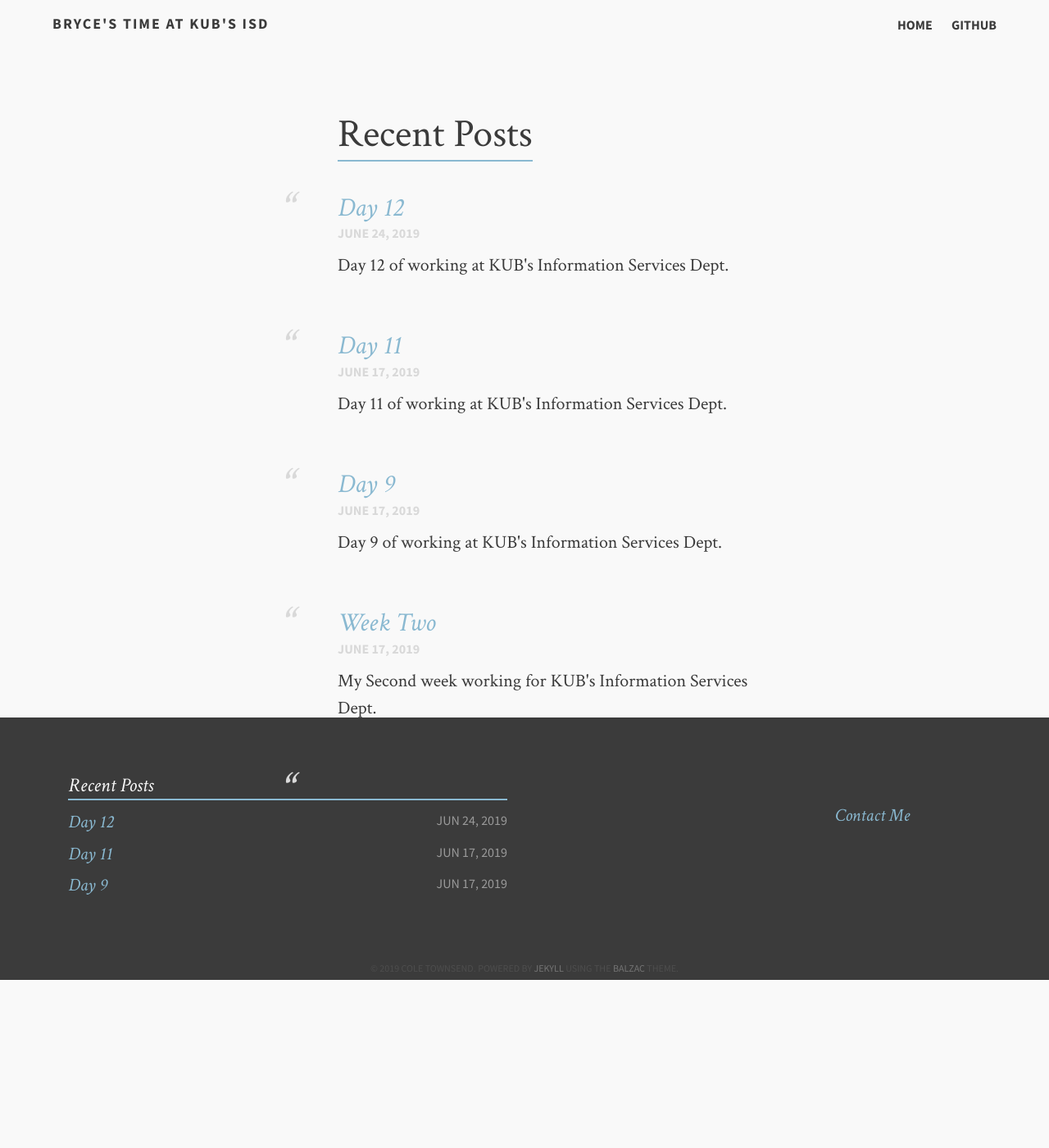
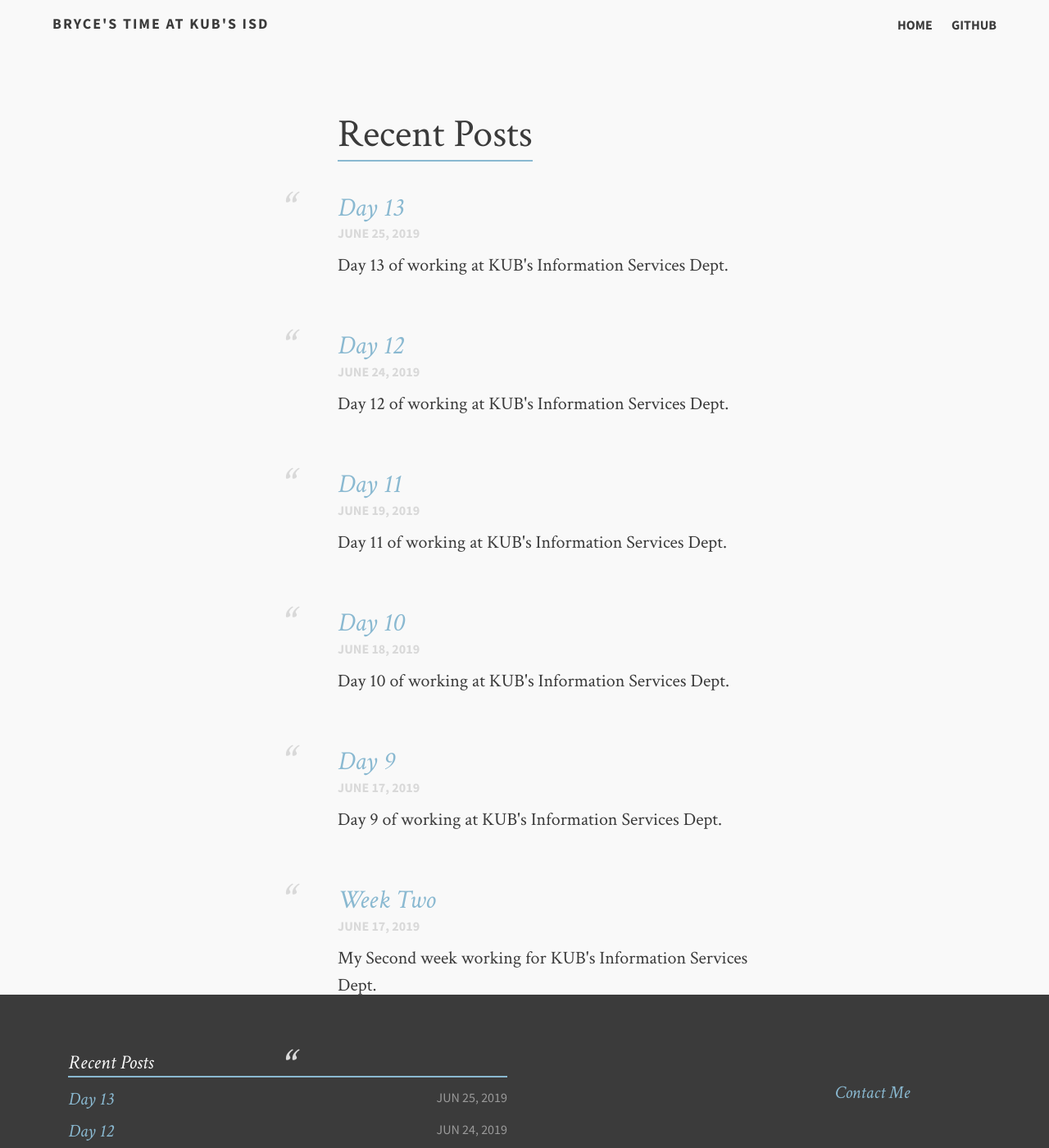
Before and after one commit to bcooley01/bcooley01.github.io, a Jekyll site: the page built from index.md, in a window 1280 px wide and 1400 px high. Shown: the whole window at 82% size. Built offline with Jekyll 4.4.1, drawn with Linux system fonts in a browser that asks for light colours.

Commit message:
day 10 Refresh

```diff
--- a/_posts/2019-06-19-week-3.md
+++ b/_posts/2019-06-19-week-3.md
@@ -4,7 +4,7 @@ title: Day 11
 description: "Day 11 of working at KUB's Information Services Dept."
 comments: true
 categories: articles
-date: 2019-06-17
+date: 2019-06-19
 ---
 
 I was also out this day for the tours at the Kuwahee, MBW, Labs and UGC Departments. The most interesting thing about this tour was the labs department. They showed us what they do, and all the equipment they use to do said things. The interesting of said tour was when they showed us these microrganisms on a monitor. They were long, short, big, and small. The coolest one I saw was the Waterbear which is a small fat microrganism that actually has legs (who would've known). Overall the tour was quite enjoyable except for the wastewater plants since they weren't that great (smell wise).
--- /dev/null
+++ b/_posts/2019-06-25-week-4.md
@@ -0,0 +1,8 @@
+---
+layout: post-light-feature
+title: Day 13
+description: "Day 13 of working at KUB's Information Services Dept."
+comments: true
+categories: articles
+date: 2019-06-25
+---
```
Also changed, not shown: _posts/2019-06-18-week-3.md (renamed from _posts/2019-06-18.md, +1 -1 lines).
